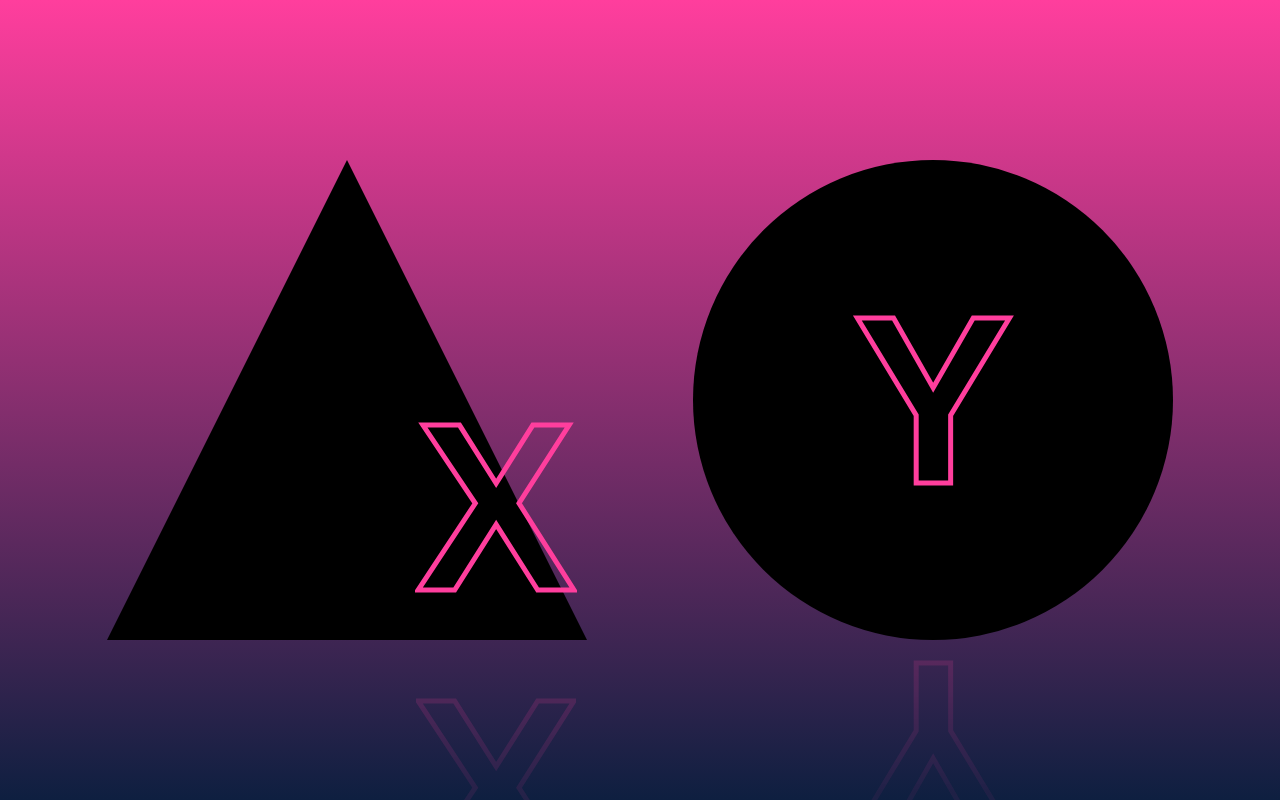
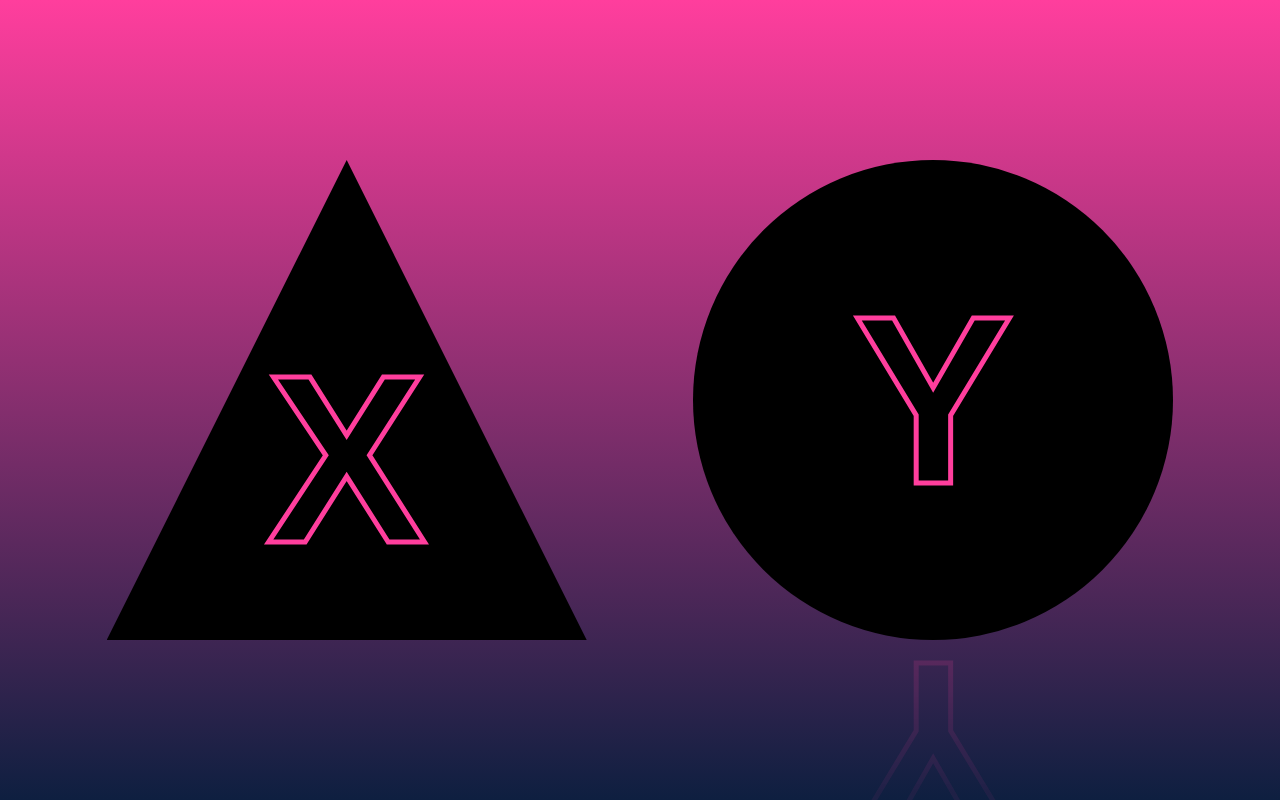
Before and after one commit to Kabrax01/Fun-stuff, a plain HTML site: page index.html in a window 1280 px wide. Shown: the top 800 px of the page. Drawn offline with Linux system fonts and the light colour scheme.

Commit message:
FS-004-styles

```diff
--- a/index.html
+++ b/index.html
@@ -9,14 +9,12 @@
 </head>
 <body>
     <div class="first">
-        <h1>X</h1>
-        <span class="first__triangle"></span>
+        <span class="first__triangle"><h1>X</h1></span>
         <span class="first__circle"><h2>Y</h2></span>
-
     </div>
     <div class="second">
         <span class="second__neon">
-            <a href="#">PUSH ME</a>
+            <a href="#" id="neon-button">PUSH ME</a>
         </span>
     </div>
 </body>
--- a/styles.css
+++ b/styles.css
@@ -18,20 +18,22 @@ html body {
 }
 
 h1 {
-    position: absolute;
     color: transparent;
     font-size: 15rem;
-    top: 13rem;
-    left: 26rem;
     -webkit-text-stroke: 5px #FF3E9D;
-    -webkit-box-reflect: below 1px -webkit-linear-gradient(transparent, #0003)
+    /* -webkit-box-reflect: below 1px -webkit-linear-gradient(transparent, #0003); */
 }
 
 .first__triangle {
-    border-right: 15rem solid transparent;
+    /* border-right: 15rem solid transparent;
     border-left: 15rem solid transparent;
-    border-bottom: 30rem solid black;
-
+    border-bottom: 30rem solid black; */
+    width: 30rem;
+    height: 30rem;
+    background: black;
+    clip-path: polygon(50% 0%, 0% 100%, 100% 100%);
+    display: flex;
+    justify-content: center;
 }
 
 h2 {
```
